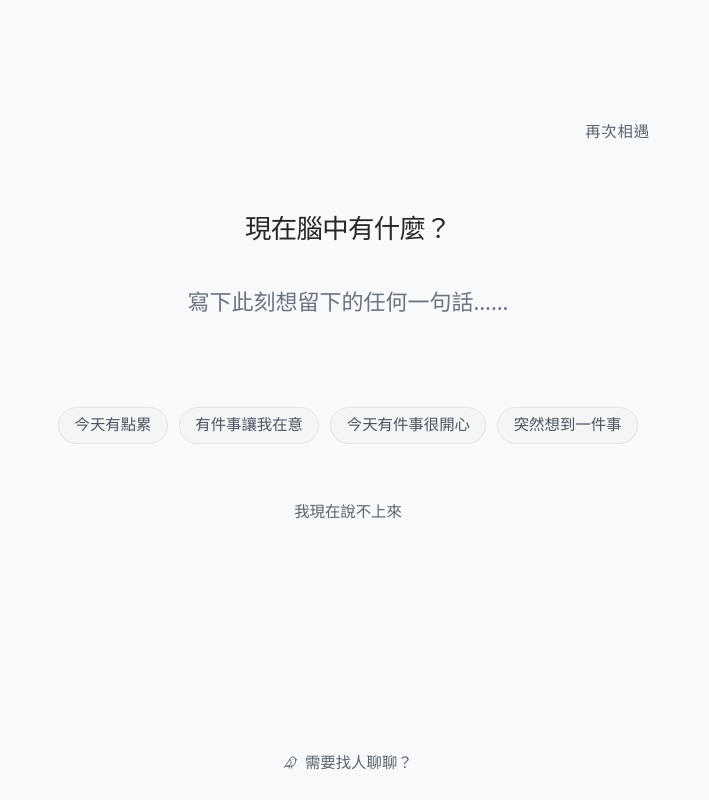
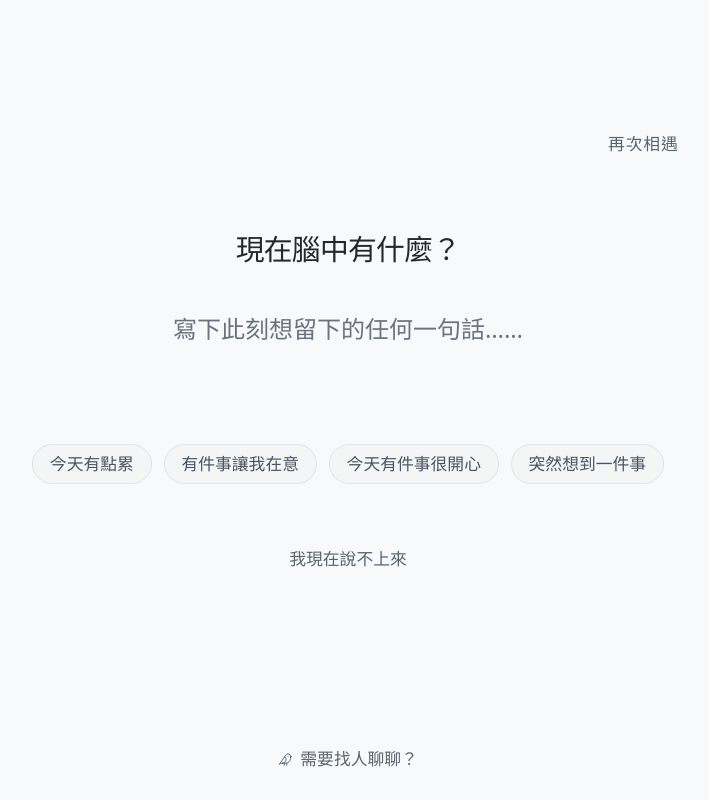
Before and after one commit to q5089877/privateMind, a React (Vite) app: page / in a window 1280 px wide. Shown: the whole page, without its empty margins (292-1001 px from the left). Built offline with nearby package versions, Linux system fonts and the light colour scheme.

Commit message:
style: scale global layout and typography by 120%

```diff
--- a/src/components/CompletionScreen.tsx
+++ b/src/components/CompletionScreen.tsx
@@ -32,7 +32,7 @@ export const CompletionScreen: React.FC<CompletionScreenProps> = ({
   const lastEntryContent = thread.entries[thread.entries.length - 1]?.content || '';
 
   return (
-    <div className="w-full max-w-[565px] space-y-6 sm:space-y-8 flex flex-col items-center text-center">
+    <div className="w-full max-w-[615px] space-y-6 sm:space-y-8 flex flex-col items-center text-center">
       {/* 定格字樣：已安放。 */}
       <div className="min-h-[40px] flex items-center justify-center">
         <p className="text-2xl sm:text-3xl font-light text-ink tracking-wide">
--- a/src/components/HomeScreen.tsx
+++ b/src/components/HomeScreen.tsx
@@ -76,7 +76,7 @@ export const HomeScreen: React.FC<HomeScreenProps> = ({ onStartInput, onSayNothi
   };
 
   return (
-    <div className={`w-full max-w-[630px] flex flex-col items-center ${isSinking ? 'sink-animation pointer-events-none' : ''}`}>
+    <div className={`w-full max-w-[690px] flex flex-col items-center ${isSinking ? 'sink-animation pointer-events-none' : ''}`}>
       {/* 頂部右上角：弱化次要入口「回來看看」 */}
       <div className="w-full flex justify-end pb-6 sm:pb-10 select-none">
         <button
--- a/src/components/Layout.tsx
+++ b/src/components/Layout.tsx
@@ -12,7 +12,7 @@ export const Layout: React.FC<LayoutProps> = ({ children }) => {
 
   return (
     <div className="min-h-screen bg-canvas text-ink flex flex-col font-sans selection:bg-accent/15 selection:text-ink">
-      <main className="flex-grow flex flex-col items-center px-4 sm:px-6 max-w-[740px] mx-auto w-full py-6 sm:py-10">
+      <main className="flex-grow flex flex-col items-center px-4 sm:px-6 max-w-[800px] mx-auto w-full py-6 sm:py-10">
         <div className="flex-grow flex flex-col items-center pt-8 sm:pt-16 w-full">
           {children}
         </div>
--- a/src/components/ReviewScreen.tsx
+++ b/src/components/ReviewScreen.tsx
@@ -104,7 +104,7 @@ export const ReviewScreen: React.FC<ReviewScreenProps> = ({ onClose }) => {
       initial={{ opacity: 0 }}
       animate={{ opacity: 1 }}
       exit={{ opacity: 0 }}
-      className="w-full max-w-[620px] mx-auto pb-28 relative select-text"
+      className="w-full max-w-[672px] mx-auto pb-28 relative select-text"
     >
       {/* 07｜去管理化時間線頂部導航 */}
       <header className="sticky top-0 bg-canvas/95 backdrop-blur-md py-3 z-20 flex items-center justify-between border-b border-border-base mb-6 select-none">
--- a/src/index.css
+++ b/src/index.css
@@ -52,7 +52,7 @@
 }
 
 html {
-  font-size: 17.6px; /* 16px * 1.1 = 17.6px (全域排版等比放大 110%) */
+  font-size: 19.2px; /* 16px * 1.2 = 19.2px (全域排版等比放大 120%) */
   background-color: var(--canvas);
   color: var(--ink-primary);
   -webkit-font-smoothing: antialiased;
```
